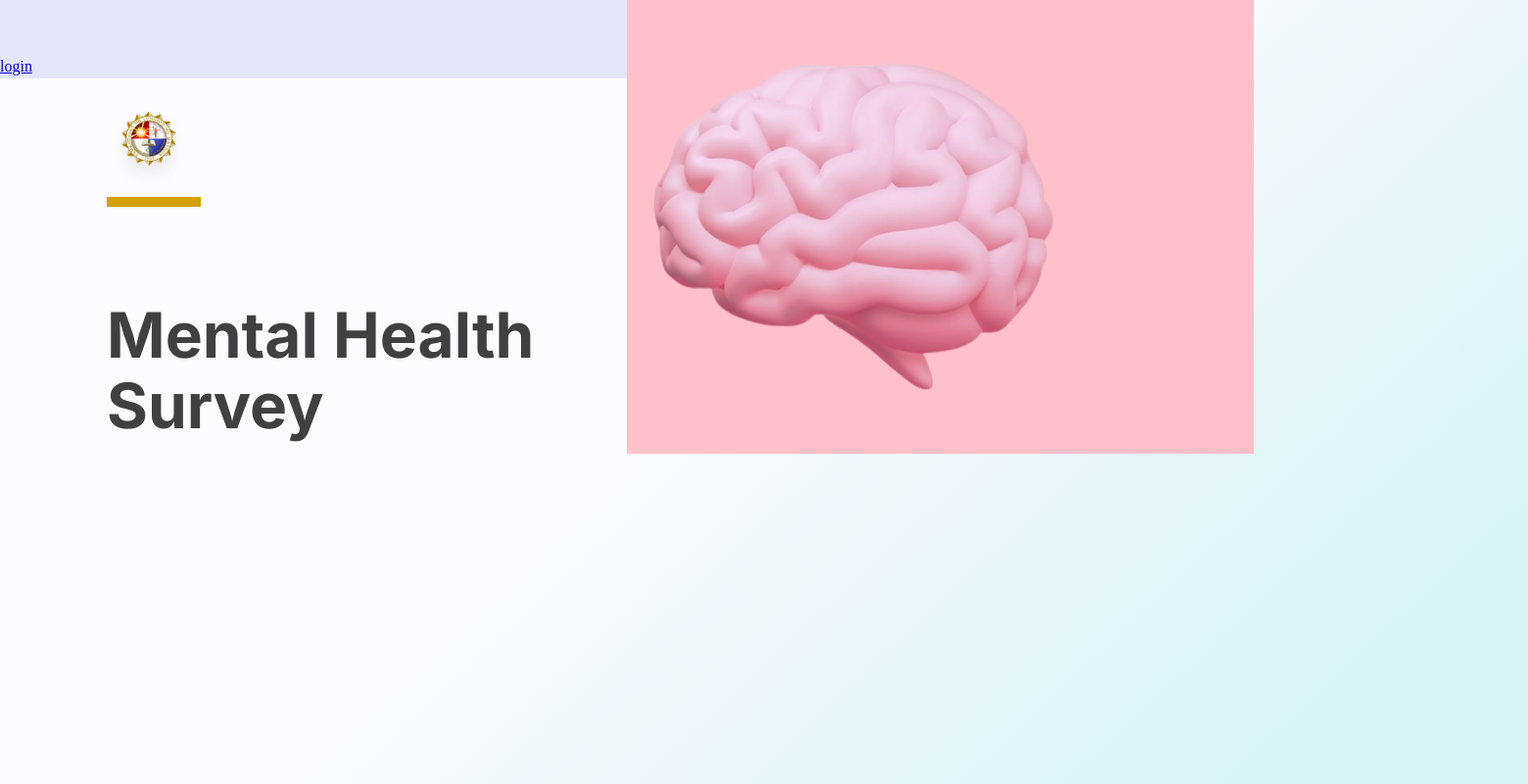
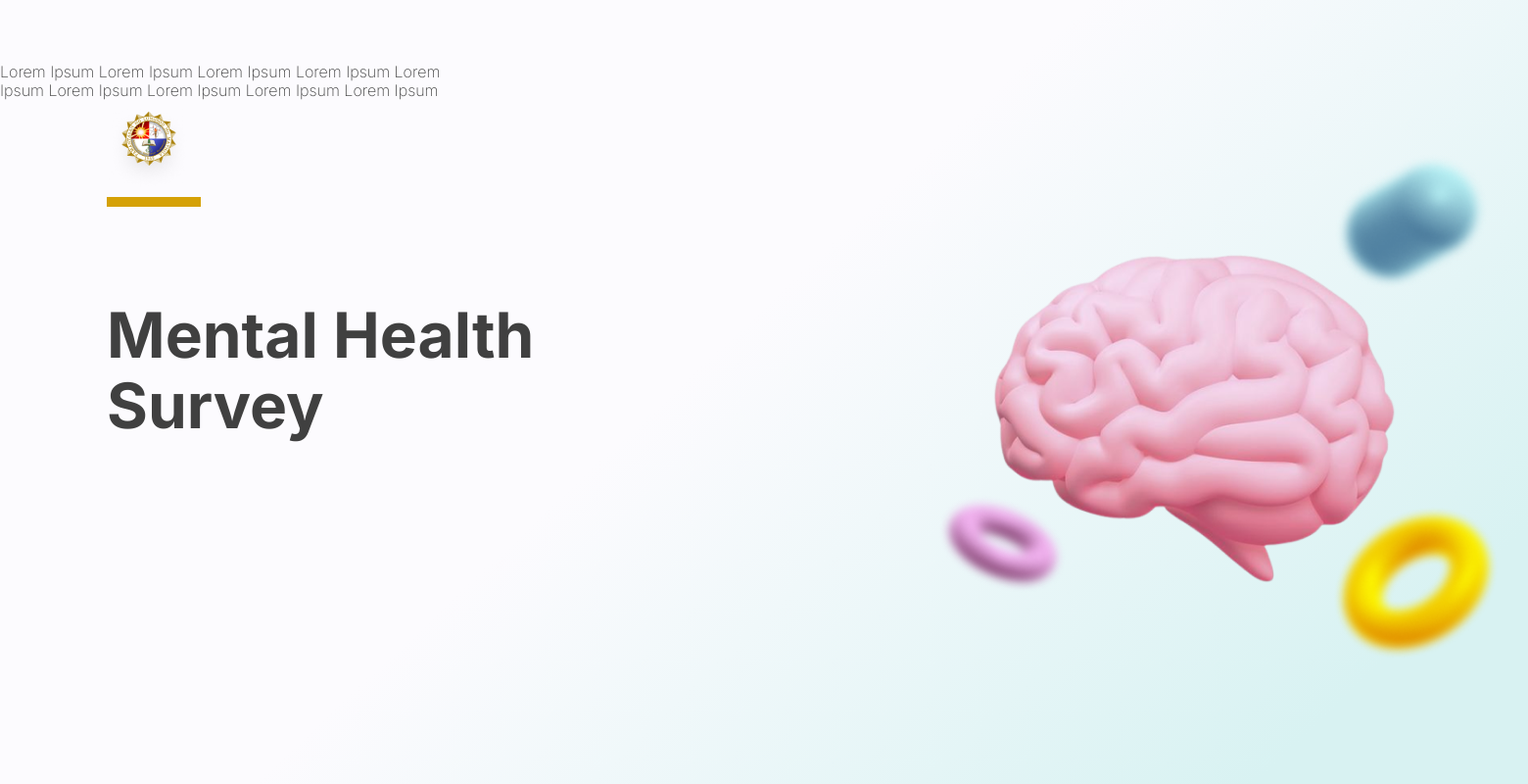
Before and after one commit to nglcaie/capstone_ver1, a Django app: page / in a window 1560 px wide. Shown: the whole page at 98% size. Run offline with Django 4.2, Linux system fonts and the light colour scheme; some web fonts are replaced.

Commit message:
trycommit

```diff
--- a/capswebsite/templates/landing.html
+++ b/capswebsite/templates/landing.html
@@ -26,11 +26,11 @@
     .container {
         display: table;
         width: 100%;
+        height: 100%;
     }
 
-
+/* LEFT HALF */
     .left-half {
-        background-color: lavender;
         position: absolute;
         left: 0px;
         width: 50%;
@@ -61,12 +61,6 @@
         border: 5px solid #D5A106;
     }
 
-    .right-half{
-        background-color: pink;
-        position: absolute;
-        right: 0px;
-        width: 50%;
-    }
 
     .login-btn{
         padding: 1em 2em;
@@ -80,44 +74,104 @@
         top: 109px;
 
     }
+
+    .lorem-ipsum{
+        font-family: 'Inter';
+        font-style: normal;
+        font-weight: 400;
+        font-size: 16px;
+        line-height: 19px;
+        display: flex;
+        align-items: center;
+
+        color: #404040;
+    }
+
+
+
+/* RIGHT HALF */
+    .right-half{
+        position: absolute;
+        right: 0px;
+        width: 50%;
+    }
+
     .brain{
+        position: absolute;
         left: 54.38%;
         right: 9.45%;
-        top: 87.92%;
+        top: 77.92%;
         bottom: 17.78%;
     }
+
+    .blue-pill{
+        position: absolute;
+        width: 172px;
+        height: 174px;
+        left: 713px;
+        top: 144px;
+    }
+    .violet-cell{
+        position: absolute;
+        width: 135px;
+        height: 136px;
+        left: 316px;
+        top: 487px;
+
+    }
+    .yellow-cell{
+        position: relative;
+        width: 179px;
+        height: 179px;
+        left: 716px;
+        top: 457px;
+
+
+    }
+
+
+
 </style>
 
 
 
 <body>
     <section class="container">
-        <div class="left-half" >
-            <p class="try-em">
-                <img src="{% static 'image/landing-plm-logo.png' %}" class="logo"><br>
-                <hr class="horizontal-gold">
+        <div class="left-half">
+            <img src="{% static 'image/landing-plm-logo.png' %}" class="logo"><br>
 
-                <!-- gold horizontal line -->
+            <hr class="horizontal-gold">
 
-                <p class="text-em"> Mental Health <br><br><br> Survey</p> </p>
-            </p>
+            <p class="text-em"> Mental Health <br><br><br> Survey</p>  <br>
+            <p class="lorem-ipsum"> Lorem Ipsum Lorem Ipsum Lorem Ipsum Lorem Ipsum Lorem <br>
+                Ipsum Lorem Ipsum Lorem Ipsum Lorem Ipsum Lorem Ipsum  </p>
+
+
+        </div>
+
+        <!-- <p class="lorem-ipsum"> Lorem Ipsum Lorem Ipsum Lorem Ipsum Lorem Ipsum Lorem <br>
+            Ipsum Lorem Ipsum Lorem Ipsum Lorem Ipsum Lorem Ipsum  </p> -->
 
 
 
-            <div>  <!-- button -->
+            <!-- <div>
                 <a href="{% url 'login' %}"> login  </a> <br>
-            </div>
-        </div>
+            </div> -->
+
 
 
         <div class="right-half">
             <img src="{% static 'image/brain.png' %}" class="brain"><br>
+            <img src="{% static 'image/pill-blue.png' %}" class="blue-pill"><br>
+            <img src="{% static 'image/cell-yellow.png' %}" class="yellow-cell"><br>
+            <img src="{% static 'image/cell-violet.png' %}" class="violet-cell"><br>
+
 
         </div>
 
 
 
-</section>
+    </section>
 
 
 
```
